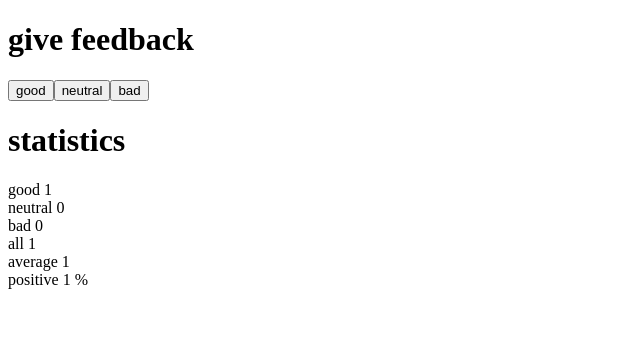
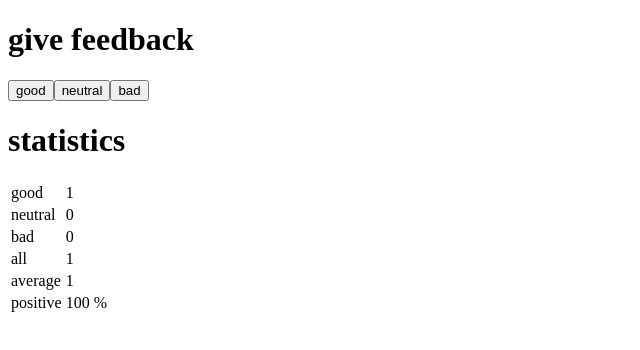
Before and after one commit to vinnoangel/FullStackOpen, a React (Vite) app in the folder part1/unicafe/: page / in a window 1280 px wide. Both pictures are taken after a click on the button "good". Shown: the top 350 px of the page, without its empty margins (0-640 px from the left). Built offline with nearby package versions, Linux system fonts and the light colour scheme.

Commit message:
I modified the application in order to display the statistics in an HTML table. This completes exercise 1.11 of part1

```diff
--- a/part1/unicafe/src/App.jsx
+++ b/part1/unicafe/src/App.jsx
@@ -1,20 +1,28 @@
 import { useState } from "react";
 
-const StatisticLine = ({text, value, symbol}) =>
-  <div>{text} {value} {symbol}</div>
+const StatisticLine = ({text, value, symbol}) => {
+  return(
+    <tr>
+      <td>{text}</td>
+      <td>{value} {symbol}</td>
+    </tr>
+  )
+}
 
 const Statistics = (props) => {
   const {good, neutral, bad, total, average, positive} = props
   if (total > 0) {
     return(
-      <div>
+      <table>
+        <tbody>
           <StatisticLine text="good" value={good} symbol="" />
           <StatisticLine text="neutral" value={neutral} symbol="" />
           <StatisticLine text="bad" value={bad} symbol="" />
           <StatisticLine text="all" value={total} symbol="" />
           <StatisticLine text="average" value={average} symbol="" />
           <StatisticLine text="positive" value={positive} symbol="%" />
-      </div>
+        </tbody>
+      </table>
     )
   } else {
     return(
@@ -42,7 +50,7 @@ const App = () => {
     setGood(updatedGood)
     setTotal(updatedTotal)
     setAverage(((updatedGood * goodAverageScore) + (bad * badAverageScore))/updatedTotal)
-    setPositive(updatedGood/updatedTotal)
+    setPositive((updatedGood/updatedTotal)*100)
   }
   const handleNeutralFeedback = () => {
     const updatedNeutral = neutral + 1
@@ -50,7 +58,7 @@ const App = () => {
     setNeutral(updatedNeutral)
     setTotal(updatedTotal)
     setAverage(((good * goodAverageScore) + (bad * badAverageScore))/updatedTotal)
-    setPositive(good/updatedTotal)
+    setPositive((good/updatedTotal)*100)
   }
   const handleBadFeedback = () => {
     const updatedBad = bad + 1
@@ -58,7 +66,7 @@ const App = () => {
     setBad(updatedBad)
     setTotal(updatedTotal)
     setAverage(((good * goodAverageScore) + (updatedBad * badAverageScore))/updatedTotal)
-    setPositive(good/updatedTotal)
+    setPositive((good/updatedTotal)*100)
   }
 
   return(
```
Lines whose indentation alone changed are shown as unchanged.
